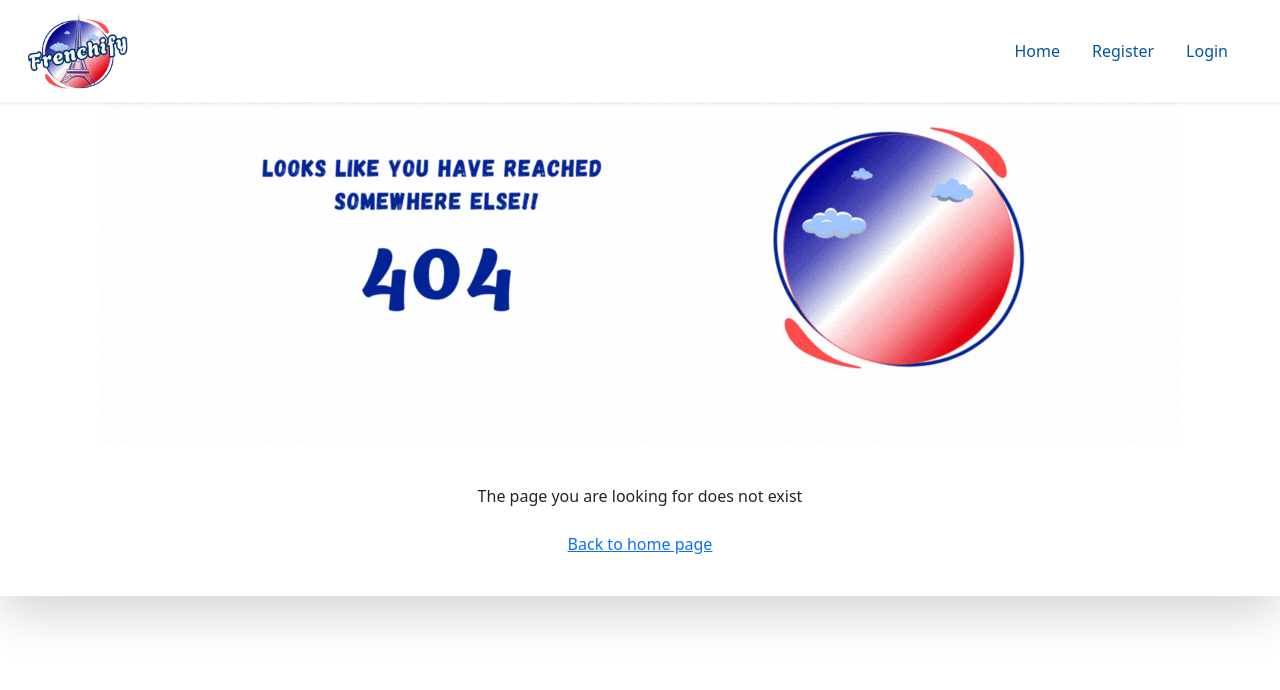
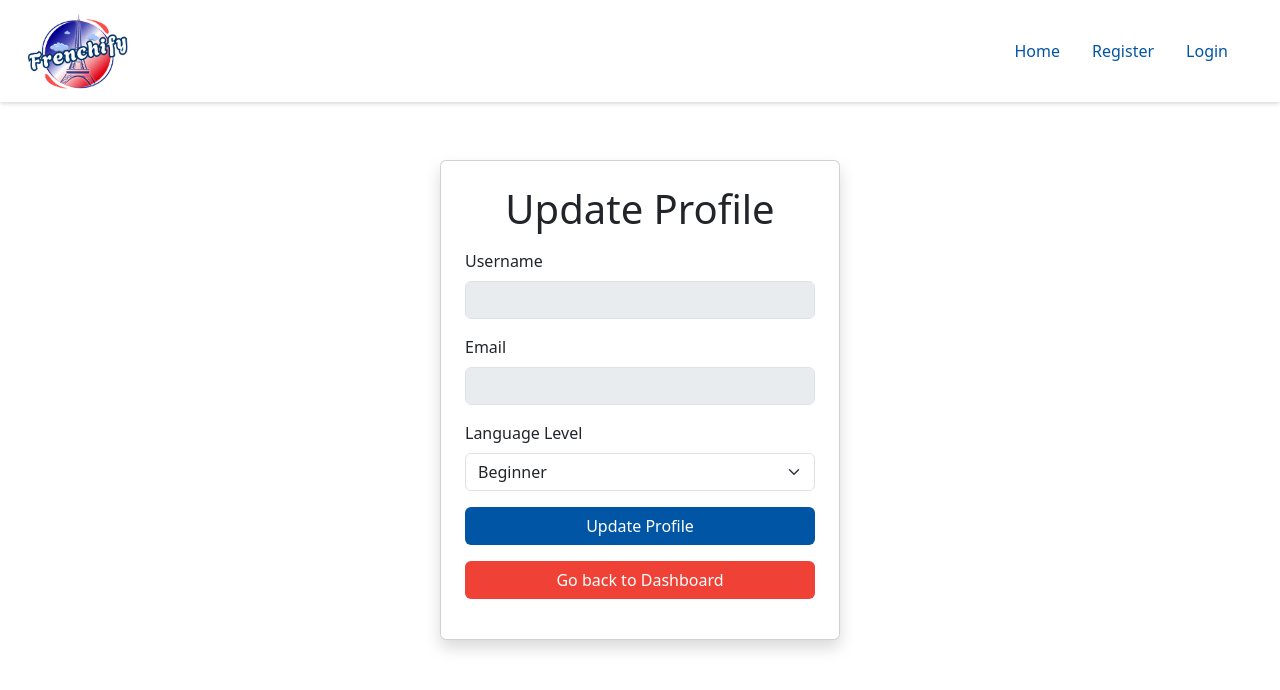
Before and after one commit to MandarSankhe/Frenchify-me, a React (Create React App) app in the folder frontend/: page /user-settings in a window 1280 px wide. Shown: the top 690 px of the page. Built offline with nearby package versions, Linux system fonts and the light colour scheme.

Commit message:
20/03/2025 user-settings-footer

```diff
--- a/frontend/src/App.js
+++ b/frontend/src/App.js
@@ -21,6 +21,8 @@ import HeadToHeadMatch from "./components/HeadToHeadMatch";
 import HeadToHeadWritingMatch from "./components/HeadToHead/HeadToHeadWritingMatch";
 import ListeningTraining from "./components/ListeningTraining";
 import ListeningMock from "./components/ListeningMock";
+import UserSettings from "./components/UserSettings";
+import Footer from "./components/Footer";
 
 // Protected route component to restrict access if not authenticated
 const ProtectedRoute = ({ children }) => {
@@ -37,6 +39,7 @@ const App = () => {
         <>
           <Navbar />
           <Home />
+          <Footer />
         </>
       ),
     },
@@ -156,6 +159,15 @@ const App = () => {
       ),
     },
     {
+      path: "/user-settings",
+      element: (
+        <>
+          <Navbar />
+          <UserSettings />
+        </>
+      ),
+    },
+    {
       path: "/reset-password/:token",
       element: (
         <>
--- /dev/null
+++ b/frontend/src/components/Footer.jsx
@@ -0,0 +1,63 @@
+import { FaFacebook, FaTwitter, FaInstagram } from "react-icons/fa";
+import { NavLink } from "react-router-dom";
+import 'bootstrap/dist/css/bootstrap.min.css';
+
+const Footer = () => {
+  return (
+    <footer
+      className="py-5"
+      style={{
+        background: 'linear-gradient(to right, #d3d3d3, #f0f0f0)', // Light gray gradient background
+        color: 'black' // Black font color
+      }}
+    >
+      <div className="container text-center text-md-start">
+        <div className="row">
+          {/* Column 1: Logo and Brand Name */}
+          <div className="col-md-3 mb-4 mb-md-0">
+            <img src="/logo.png" alt="Brand Logo" className="mb-2" style={{ height: '50px' }} />
+            <h2 className="fw-bold" style={{ color: '#0055A4' }}>Frenchify</h2>
+          </div>
+
+          {/* Column 2: Privacy Policy Links */}
+          <div className="col-md-3 mb-4 mb-md-0">
+            <h3 className="fw-bold text-danger">Privacy Policy</h3>
+            <ul className="list-unstyled">
+              <li><NavLink to="/terms" className="text-dark text-decoration-none">Terms & Conditions</NavLink></li>
+              <li><NavLink to="/privacy" className="text-dark text-decoration-none">Privacy Policy</NavLink></li>
+              <li><NavLink to="/cookies" className="text-dark text-decoration-none">Cookie Policy</NavLink></li>
+            </ul>
+          </div>
+
+          {/* Column 3: Quick Links */}
+          <div className="col-md-3 mb-4 mb-md-0">
+            <h3 className="fw-bold text-danger">Quick Links</h3>
+            <ul className="list-unstyled">
+              <li><NavLink to="/about" className="text-dark text-decoration-none">About Us</NavLink></li>
+              <li><NavLink to="/" className="text-dark text-decoration-none">Services</NavLink></li>
+              <li><NavLink to="/" className="text-dark text-decoration-none">Contact Us</NavLink></li>
+            </ul>
+          </div>
+
+          {/* Column 4: Social Media Links */}
+          <div className="col-md-3">
+            <h3 className="fw-bold text-danger">Follow Us</h3>
+            <div className="d-flex justify-content-start gap-3">
+              <NavLink to="https://www.facebook.com" className="text-dark" target="_blank">
+                <FaFacebook size={24} />
+              </NavLink>
+              <NavLink to="https://www.twitter.com" className="text-dark" target="_blank">
+                <FaTwitter size={24} />
+              </NavLink>
+              <NavLink to="https://www.instagram.com" className="text-dark" target="_blank">
+                <FaInstagram size={24} />
+              </NavLink>
+            </div>
+          </div>
+        </div>
+      </div>
+    </footer>
+  );
+};
+
+export default Footer;
--- a/frontend/src/components/Navbar.jsx
+++ b/frontend/src/components/Navbar.jsx
@@ -3,6 +3,8 @@ import React, { useState, useEffect, useRef } from "react";
 import { NavLink, useNavigate } from "react-router-dom";
 import { useAuth } from "../context/AuthContext";
 import { FaUser } from "react-icons/fa";
+import { IoMdSettings } from "react-icons/io";
+import { FiLogOut } from "react-icons/fi";
 
 // French flag color palette
 const frenchBlue = "#0055A4";
@@ -143,6 +145,7 @@ const Navbar = () => {
                     className="dropdown-item d-flex align-items-center"
                   >
                     {/* <FaCog className="me-2" /> */}
+                    <IoMdSettings />
                     Settings
                   </button>
                 </li>
@@ -152,6 +155,7 @@ const Navbar = () => {
                     className="dropdown-item d-flex align-items-center text-danger"
                   >
                     {/* <FaSignOutAlt className="me-2" /> */}
+                    <FiLogOut />
                     Logout
                   </button>
                 </li>
--- /dev/null
+++ b/frontend/src/components/UserSettings.jsx
@@ -0,0 +1,130 @@
+import React, { useState } from "react";
+import { useMutation, gql } from "@apollo/client";
+import { Link, useNavigate } from "react-router-dom";
+import Navbar from "./Navbar";
+
+// GraphQL Mutation
+const UPDATE_USER_MUTATION = gql`
+  mutation UpdateUser($id: ID!, $input: UserUpdateInput!) {
+    updateUser(id: $id, input: $input) {
+      id
+      languageLevel
+    }
+  }
+`;
+
+const UserSettings = ({ user }) => {
+  const [formData, setFormData] = useState({
+    username: user?.username || "",
+    email: user?.email || "",
+    password: "",
+    languageLevel: user?.languageLevel || "Beginner",
+  });
+
+  const navigate = useNavigate();
+  const [updateUser] = useMutation(UPDATE_USER_MUTATION);
+  const [successMessage, setSuccessMessage] = useState("");
+  const [errorMessage, setErrorMessage] = useState("");
+
+  // Handle Input Changes
+  const handleInputChange = (e) => {
+    const { name, value } = e.target;
+    setFormData({ ...formData, [name]: value });
+  };
+
+  // Handle Form Submission
+  const handleSubmit = async (e) => {
+    e.preventDefault();
+    setErrorMessage("");
+    setSuccessMessage("");
+
+    try {
+      await updateUser({
+        variables: {
+          id: user.id,
+          input: {
+            languageLevel: formData.languageLevel,
+          },
+        },
+      });
+
+      setSuccessMessage("Profile updated successfully!");
+      navigate("/dashboard");
+    } catch (error) {
+      setErrorMessage("Error updating profile. Please try again.");
+      console.error(error);
+    }
+  };
+
+  return (
+    <>
+      <Navbar />
+      <div className="container d-flex justify-content-center align-items-center vh-100">
+        <div className="card shadow p-4 w-100" style={{ maxWidth: "400px" }}>
+          <h1 className="text-center mb-3">Update Profile</h1>
+
+          {successMessage && <p className="text-success text-center">{successMessage}</p>}
+          {errorMessage && <p className="text-danger text-center">{errorMessage}</p>}
+
+          <form onSubmit={handleSubmit}>
+            {/* Username */}
+            <div className="mb-3">
+              <label className="form-label">Username</label>
+              <input
+                type="text"
+                className="form-control"
+                value={formData.username}
+                disabled
+              />
+            </div>
+
+            {/* Email */}
+            <div className="mb-3">
+              <label className="form-label">Email</label>
+              <input
+                type="email"
+                className="form-control"
+                value={formData.email}
+                disabled
+              />
+            </div>
+
+
+
+
+
+            {/* Language Level */}
+            <div className="mb-3">
+              <label className="form-label">Language Level</label>
+              <select
+                name="languageLevel"
+                className="form-select"
+                value={formData.languageLevel}
+                onChange={handleInputChange}
+              >
+                <option value="Beginner">Beginner</option>
+                <option value="Intermediate">Intermediate</option>
+                <option value="Advanced">Advanced</option>
+              </select>
+            </div>
+
+            {/* Submit Button */}
+            <div className="d-grid">
+              <button type="submit" className="btn text-white" style={{ backgroundColor: "#0055A4" }}>
+                Update Profile
+              </button>
+            </div>
+          </form>
+
+          <p className="d-grid text-center mt-3">
+            <Link to="/dashboard" className=" btn text-white text-decoration-none" style={{ backgroundColor: "#EF4135" }}>
+              Go back to Dashboard
+            </Link>
+          </p>
+        </div>
+      </div>
+    </>
+  );
+};
+
+export default UserSettings;
```
